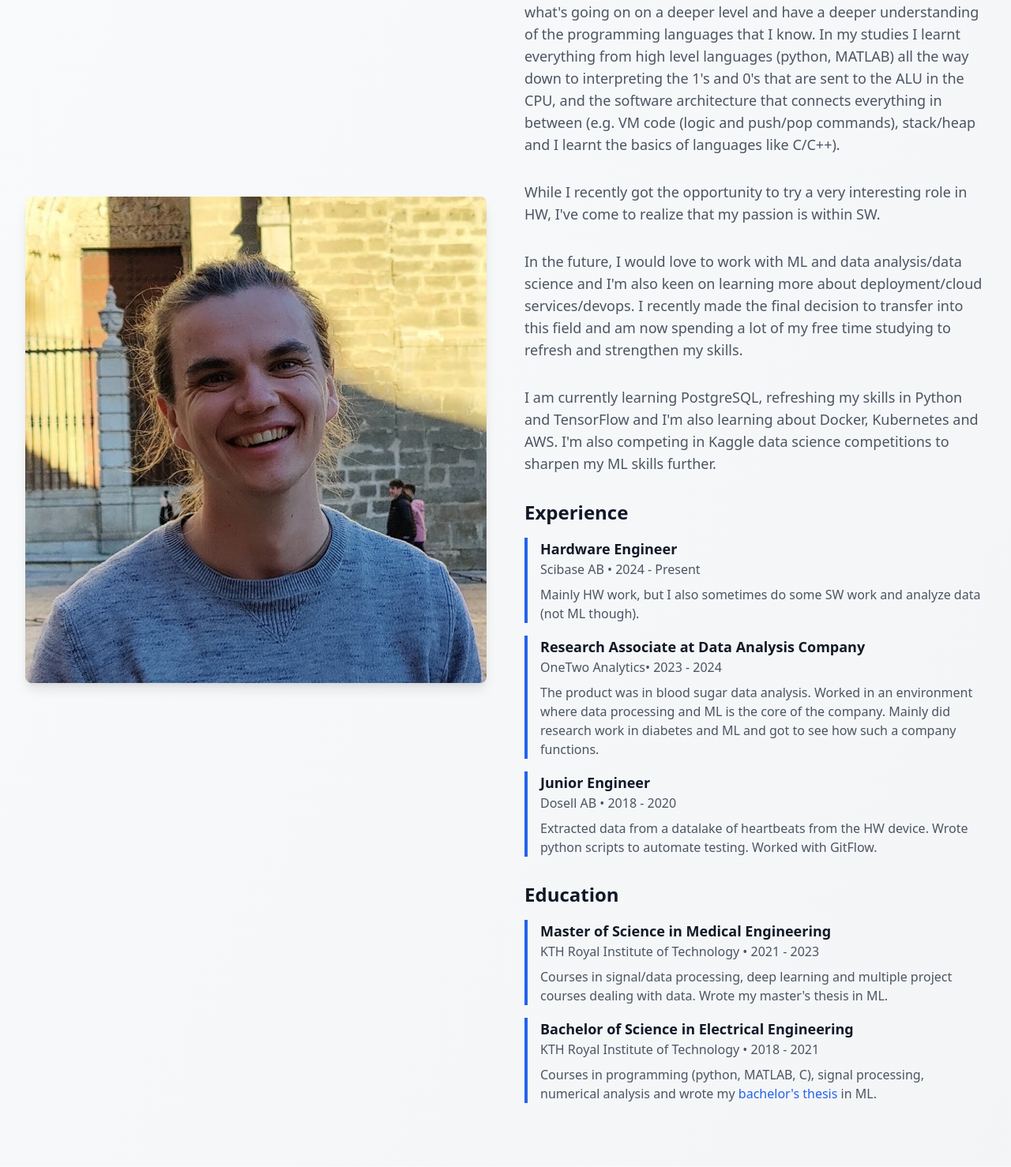
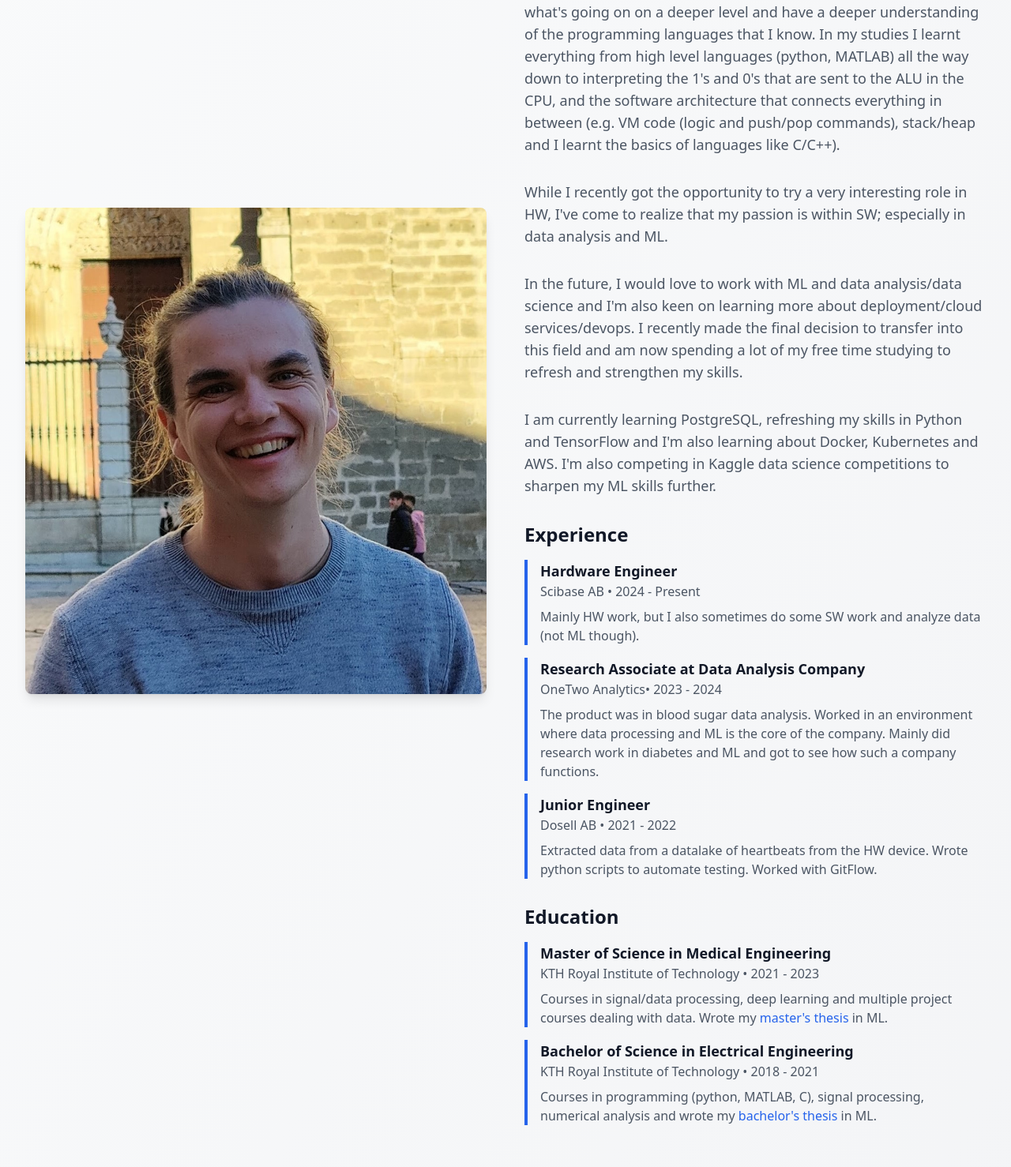
Before and after one commit to patriksn/portfolio, a Flask app: page /about in a window 1280 px wide. Shown: the part 427-1905 px from the top of the page at 79% size. Run offline with Flask 3, Linux system fonts and the light colour scheme; some libraries are stand-ins or nearby versions.

Commit message:
Style: Minor fixes in 'about' page text

```diff
--- a/portfolio_page/templates/about.html
+++ b/portfolio_page/templates/about.html
@@ -22,7 +22,7 @@
                     My background in electrical engineering has given me a strong foundation in both HW and SW (I tailored my program to include more SW than normal). While I do enjoy vibe coding, I also know what's going on on a deeper level and have a deeper understanding of the programming languages that I know. In my studies I learnt everything from high level languages (python, MATLAB) all the way down to interpreting the 1's and 0's that are sent to the ALU in the CPU, and the software architecture that connects everything in between (e.g. VM code (logic and push/pop commands), stack/heap and I learnt the basics of languages like C/C++).
                 </p>
                 <p class="text-lg text-gray-600 mb-8">
-                    While I recently got the opportunity to try a very interesting role in HW, I've come to realize that my passion is within SW.
+                    While I recently got the opportunity to try a very interesting role in HW, I've come to realize that my passion is within SW; especially in data analysis and ML.
                 </p>
                 <p class="text-lg text-gray-600 mb-8">
                     In the future, I would love to work with ML and data analysis/data science and I'm also keen on learning more about deployment/cloud services/devops. I recently made the final decision to transfer into this field and am now spending a lot of my free time studying to refresh and strengthen my skills.
@@ -47,7 +47,7 @@
                         </div>
                         <div class="border-l-4 border-blue-600 pl-4">
                             <h3 class="text-lg font-semibold text-gray-900">Junior Engineer</h3>
-                            <p class="text-gray-600">Dosell AB • 2018 - 2020</p>
+                            <p class="text-gray-600">Dosell AB • 2021 - 2022</p>
                             <p class="text-gray-600 mt-2">Extracted data from a datalake of heartbeats from the HW device. Wrote python scripts to automate testing. Worked with GitFlow.</p>
                         </div>
                     </div>
@@ -60,7 +60,7 @@
                         <div class="border-l-4 border-blue-600 pl-4">
                             <h3 class="text-lg font-semibold text-gray-900">Master of Science in Medical Engineering</h3>
                             <p class="text-gray-600">KTH Royal Institute of Technology • 2021 - 2023</p>
-                            <p class="text-gray-600 mt-2">Courses in signal/data processing, deep learning and multiple project courses dealing with data. Wrote my <a href="{{ url_for('project1') }} class="text-blue-600 hover:text-blue-800"">master's thesis</a> in ML.</p>
+                            <p class="text-gray-600 mt-2">Courses in signal/data processing, deep learning and multiple project courses dealing with data. Wrote my <a href="{{ url_for('project1') }}" class="text-blue-600 hover:text-blue-800"">master's thesis</a> in ML.</p>
                         </div>
                         <div class="border-l-4 border-blue-600 pl-4">
                             <h3 class="text-lg font-semibold text-gray-900">Bachelor of Science in Electrical Engineering</h3>
```
